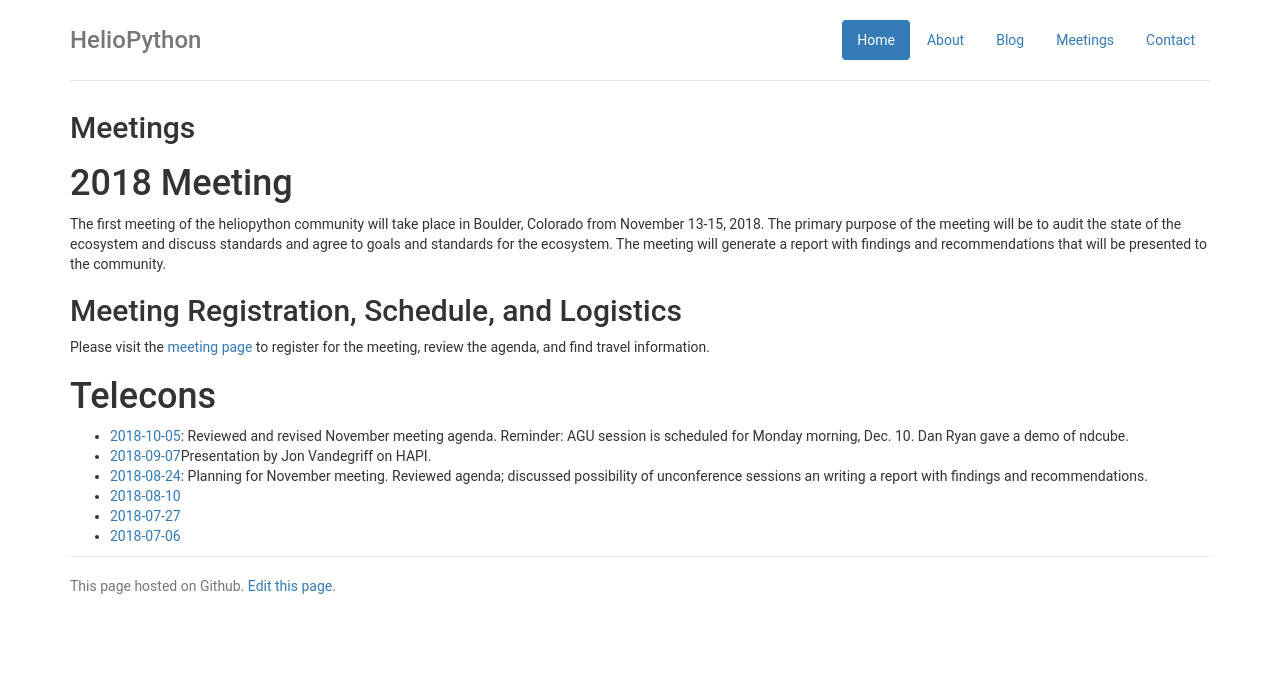
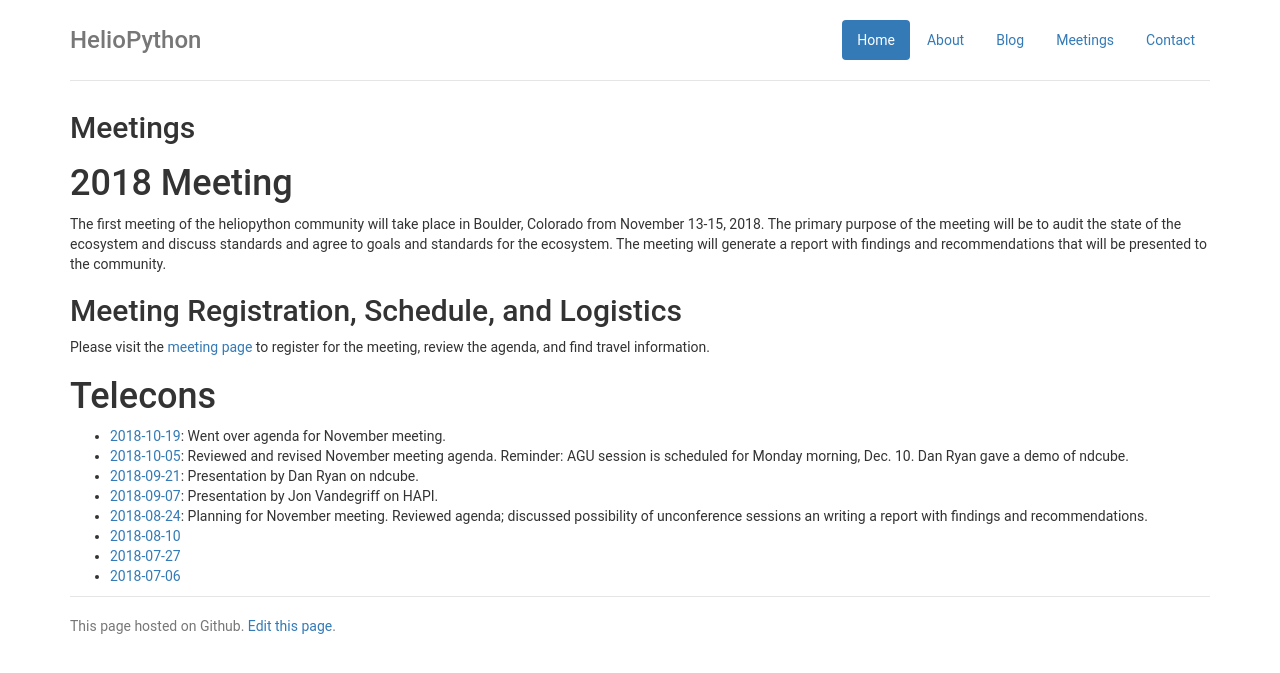
Before and after one commit to heliophysicsPy/heliophysicsPy.github.io, a Jekyll site: the page built from _pages/meetings.html, in a window 1280 px wide. Shown: the top 673 px of the page. Built offline with Jekyll 4.4.1, drawn with Linux system fonts in a browser that asks for light colours.

Commit message:
Update meetings.html

```diff
--- a/_pages/meetings.html
+++ b/_pages/meetings.html
@@ -18,9 +18,11 @@ meeting, review the agenda, and find travel information.
 <h1>Telecons</h1>
 
 <ul>
+  <li><a href="https://drive.google.com/open?id=1VgpR6eLZ-JZ2Y9NQrxy-kw0DVKdVLTYV">2018-10-19</a>: Went over agenda for November meeting.
   <li><a href="https://drive.google.com/open?id=1_vZ_1TI1P5vtgmRbU01Ufy6FEREi5fOv">2018-10-05</a>:
     Reviewed and revised November meeting agenda. Reminder: AGU session is scheduled for Monday morning, Dec. 10. Dan Ryan gave a demo of ndcube.</li>
-  <li><a href="http://datashop.elasticbeanstalk.com/hapi">2018-09-07</a>Presentation by Jon Vandegriff on HAPI.</li>
+  <li><a href="https://drive.google.com/open?id=1KVvFam8zk_LG_UEZOEigB9l1nJkegZ8A">2018-09-21</a>: Presentation by Dan Ryan on ndcube.</li>
+  <li><a href="http://datashop.elasticbeanstalk.com/hapi">2018-09-07</a>: Presentation by Jon Vandegriff on HAPI.</li>
   <li><a href="https://drive.google.com/open?id=19eL7iJdzwjvgvo1L3EpHAaJYkeRMflD_">2018-08-24</a>:
     Planning for November meeting. Reviewed agenda; discussed possibility of unconference sessions an writing a report with findings and recommendations.</li>
   <li><a href="https://drive.google.com/open?id=1CHZm5NbicoB0djvpQXZjDagVBjQMIjj4">2018-08-10</a></li>
```
